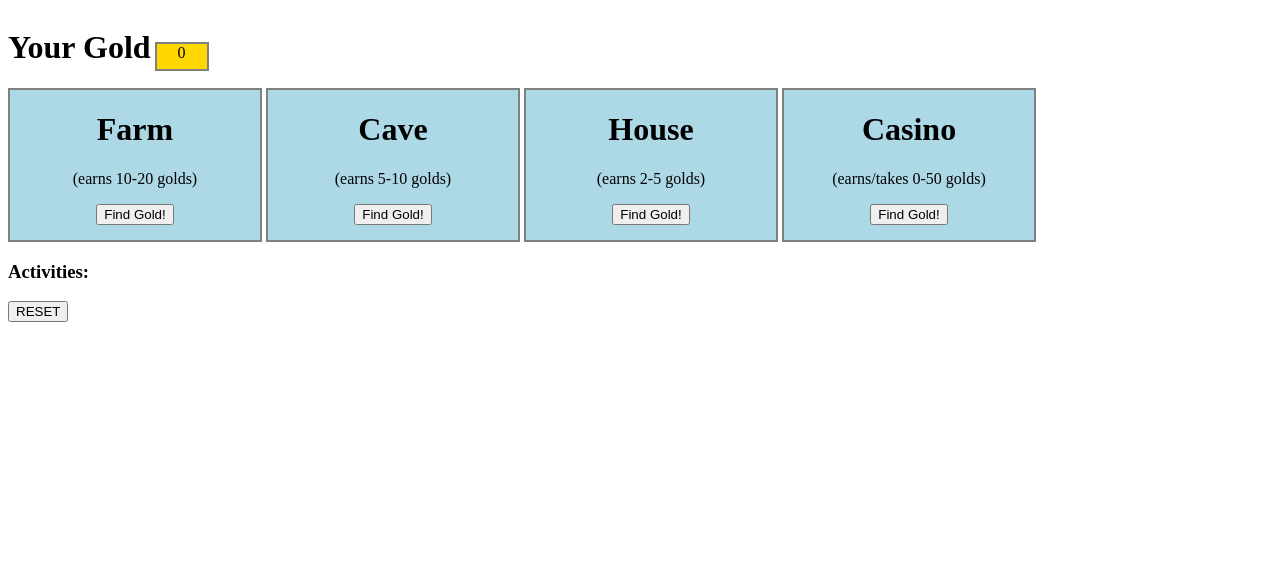
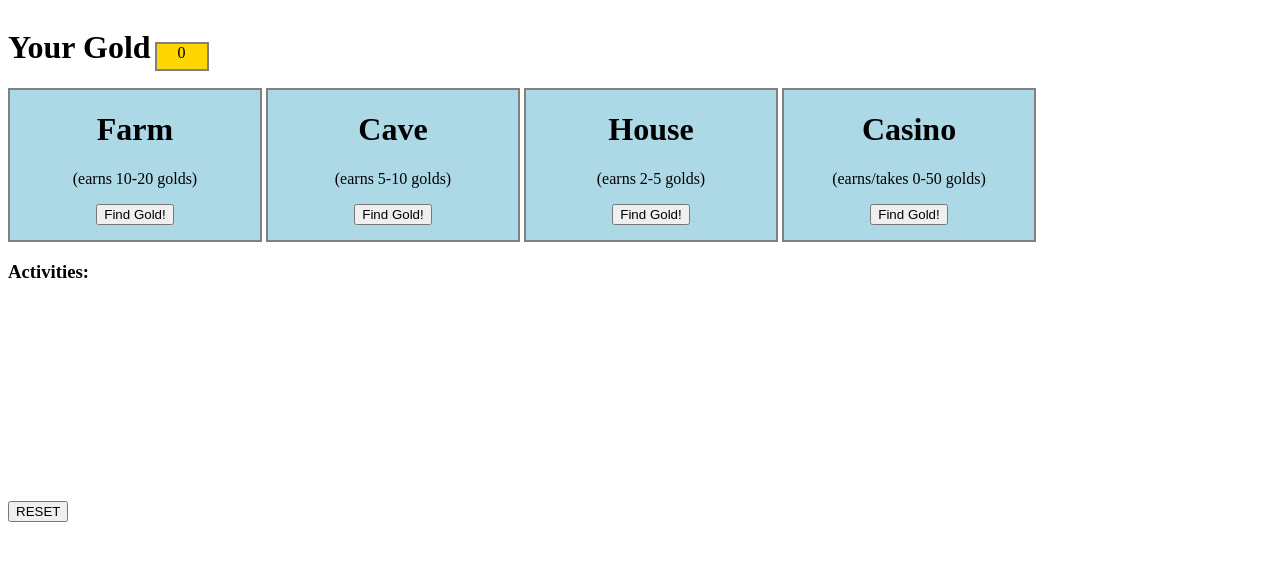
Before and after one commit to grantwbrooks/flask_ninjagold, a Flask app: page / in a window 1280 px wide. Shown: the top 561 px of the page. Run offline with Flask 2, Linux system fonts and the light colour scheme.

Commit message:
fixed some stuff

```diff
--- a/templates/index.html
+++ b/templates/index.html
@@ -30,6 +30,12 @@
                 display: inline-block;
                 /* vertical-align: top; */
             }
+
+            #activitiesbox {
+                overflow: scroll;
+                height: 200px;
+            }
+
         </style>
     </head>
 
@@ -79,10 +85,14 @@
         <div>
             <h3>Activities:</h3>
             <div id="activitiesbox">
-                {% for x in session['activity'] %}
-                    <p>Earned {{x[1]}} golds from the {{x[0]}}!  {{x[2]}}</p>
+                    {% for x in session['activity'] %}
+                        {% if x[1] >= 0 %}
+                            <p style="color:green">Earned {{x[1]}} golds from the {{x[0]}}!  {{x[2]}}</p>
+                        {% else %}
+                            <p style="color:red">Lost {{x[1]}} golds from the {{x[0]}}! Ouch!!!!!  {{x[2]}}</p>
+                        {% endif %}
+                    {% endfor %}
 
-                {% endfor %}
 
             </div>
         </div>
```
